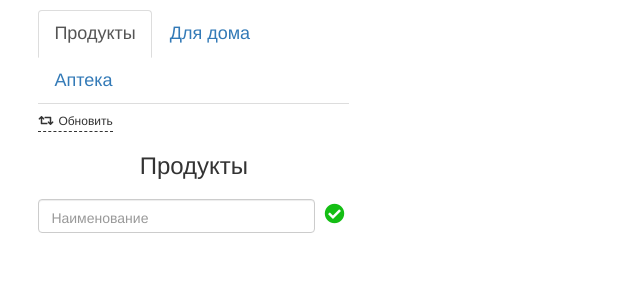
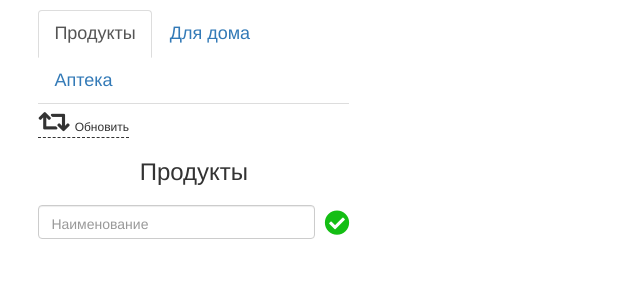
Before and after one commit to Andrey-web/shoppingList, a PHP site: page /?tabId=1 in a window 1280 px wide. Shown: the top 300 px of the page, without its empty margins (0-640 px from the left). Run offline with PHP 8.4, Linux system fonts and the light colour scheme; data that the repository does not hold is empty; some libraries are stand-ins or nearby versions.

Commit message:
Иконки крупнее

```diff
--- a/css/style.css
+++ b/css/style.css
@@ -98,7 +98,9 @@ li.status:first-child form div {
 .one-productorre {
     display: block;
 }
-
+i {
+    font-size: 25px;
+}
 i.okIcon:before, i.iconUpdate:before {
     color: #14be14;
 }
--- a/index.php
+++ b/index.php
@@ -24,7 +24,7 @@ require __DIR__ . '/services/sort.php';
     <title>Список покупок</title>
     <script src="/js/jquery.js"></script>
     <link rel="stylesheet" href="/uploads/bootstrap/css/bootstrap.css">
-    <link rel="stylesheet" href="css/style.css?49">
+    <link rel="stylesheet" href="css/style.css?50">
     <link rel="stylesheet" href="css/mobile.css?17">
     <link rel="stylesheet" href="https://use.fontawesome.com/releases/v5.6.3/css/all.css?13" integrity="sha384-UHRtZLI+pbxtHCWp1t77Bi1L4ZtiqrqD80Kn4Z8NTSRyMA2Fd33n5dQ8lWUE00s/" crossorigin="anonymous">
     <link rel="apple-touch-icon" href="/uploads/touch-icon-iphone.png">
```
